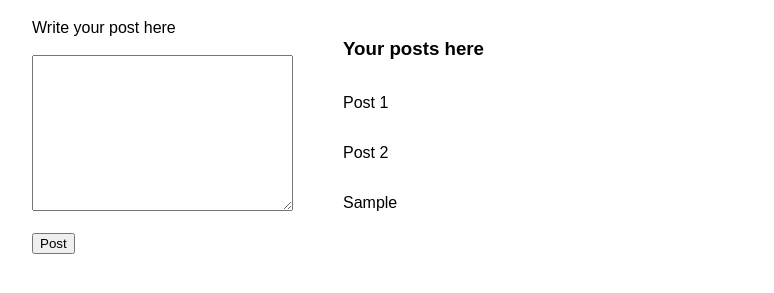
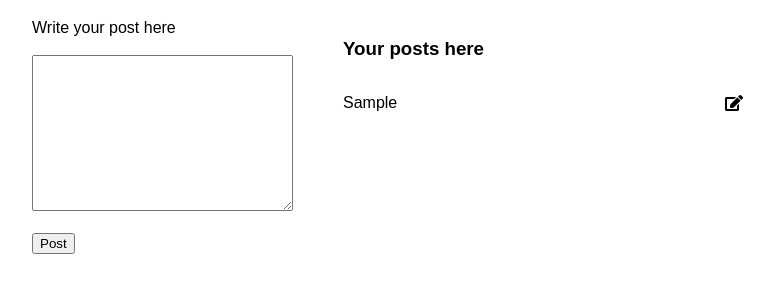
Before and after one commit to Ryo712/memo-app, a plain HTML site: page index.html in a window 1280 px wide. Both pictures are taken after typing "Sample" into the empty fields and a click on the button "Post". Shown: the part 61-354 px from the top of the page, without its empty margins (18-792 px from the left). Drawn offline with Linux system fonts and the light colour scheme.

Commit message:
編集機能

```diff
--- a/index.html
+++ b/index.html
@@ -25,20 +25,13 @@
     </div>
     <div class="right">
       <h3>Your posts here</h3>
-      <div id="posts">
-        <div>
-          <p>Post 1</p>
-          <span class="options">
+      <div id="posts"></div>
+      <span class="options">
 
-          </span>
-        </div>
-        <div>
-          <p>Post 2</p>
-          <span class="options">
 
-          </span>
-        </div>
-      </div>
+
+
+    </div>
     </div>
   </div>
 </body>
--- a/main.js
+++ b/main.js
@@ -32,8 +32,16 @@ let createPost = () => {
   posts.innerHTML += `
   <div>
     <p>${data.text}</p>
-
+    <span class="options">
+      <i onClick="editPost(this)" class="fas fa-edit"></i>
+    </span>
   </div>
   `;
   input.value = "";
 };
+
+
+let editPost = (e) => {
+  input.value = e.parentElement.previousElementSibling.innerHTML;
+  e.parentElement.parentElement.remove();
+};
```
